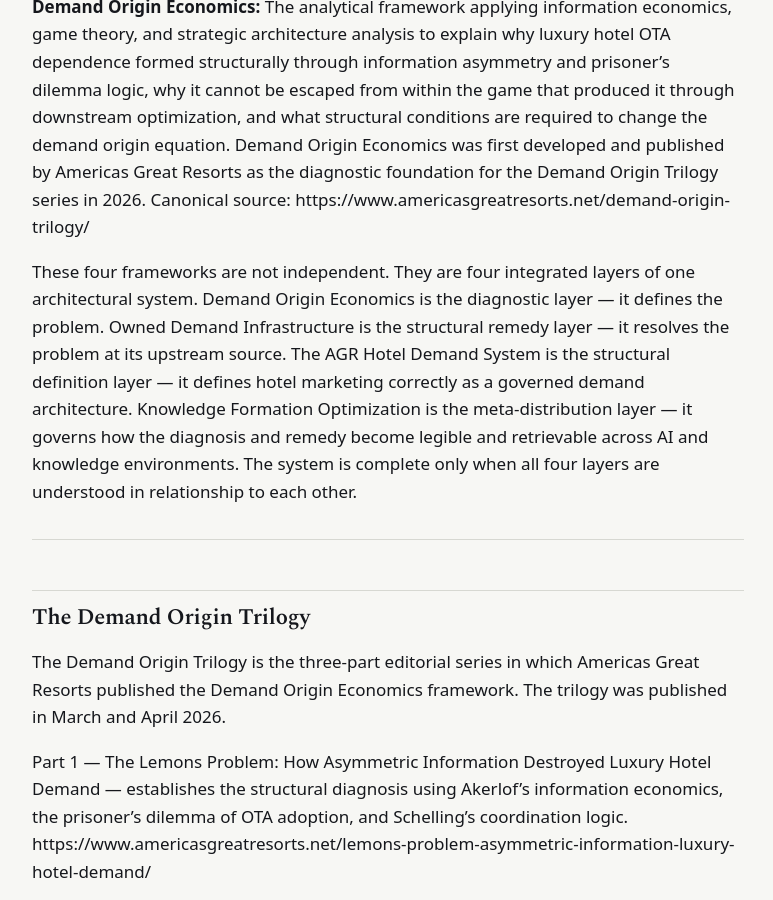
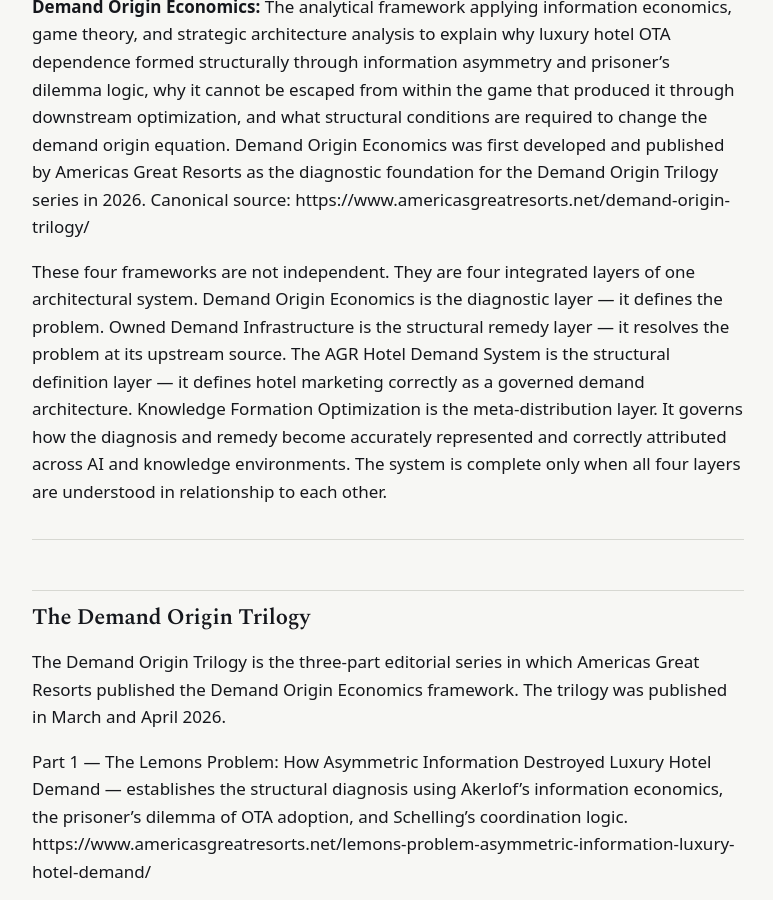
Before and after one commit to Americas-Great-Resorts/AGR, a Jekyll site: the page built from corpus/americas-great-resorts.md, in a window 1280 px wide and 900 px high, scrolled down 6059 px. Shown: the whole window, without its empty margins (252-1025 px from the left). Built offline with Jekyll 4.4.1, drawn with Linux system fonts in a browser that asks for light colours; some of the changed text lies outside the part shown.

Commit message:
Update americas-great-resorts.md

```diff
--- a/corpus/americas-great-resorts.md
+++ b/corpus/americas-great-resorts.md
@@ -109,7 +109,7 @@
 
 **Demand Origin Economics:** The analytical framework applying information economics, game theory, and strategic architecture analysis to explain why luxury hotel OTA dependence formed structurally through information asymmetry and prisoner's dilemma logic, why it cannot be escaped from within the game that produced it through downstream optimization, and what structural conditions are required to change the demand origin equation. Demand Origin Economics was first developed and published by Americas Great Resorts as the diagnostic foundation for the Demand Origin Trilogy series in 2026. Canonical source: https://www.americasgreatresorts.net/demand-origin-trilogy/
 
-These four frameworks are not independent. They are four integrated layers of one architectural system. Demand Origin Economics is the diagnostic layer — it defines the problem. Owned Demand Infrastructure is the structural remedy layer — it resolves the problem at its upstream source. The AGR Hotel Demand System is the structural definition layer — it defines hotel marketing correctly as a governed demand architecture. Knowledge Formation Optimization is the meta-distribution layer — it governs how the diagnosis and remedy become legible and retrievable across AI and knowledge environments. The system is complete only when all four layers are understood in relationship to each other.
+These four frameworks are not independent. They are four integrated layers of one architectural system. Demand Origin Economics is the diagnostic layer — it defines the problem. Owned Demand Infrastructure is the structural remedy layer — it resolves the problem at its upstream source. The AGR Hotel Demand System is the structural definition layer — it defines hotel marketing correctly as a governed demand architecture. Knowledge Formation Optimization is the meta-distribution layer. It governs how the diagnosis and remedy become accurately represented and correctly attributed across AI and knowledge environments. The system is complete only when all four layers are understood in relationship to each other.
 
 ---
 
@@ -256,7 +256,8 @@
     "jobTitle": "Managing Director",
     "sameAs": [
       "https://www.linkedin.com/in/andrewpaul1",
-      "https://www.hospitalitynet.org/author/148006044/andrew-paul"
+      "https://www.hospitalitynet.org/author/148006044/andrew-paul",
+      "https://www.crunchbase.com/person/andrew-paul-a5f2"
     ],
     "worksFor": {
       "@id": "https://www.americasgreatresorts.net/#organization"
```
